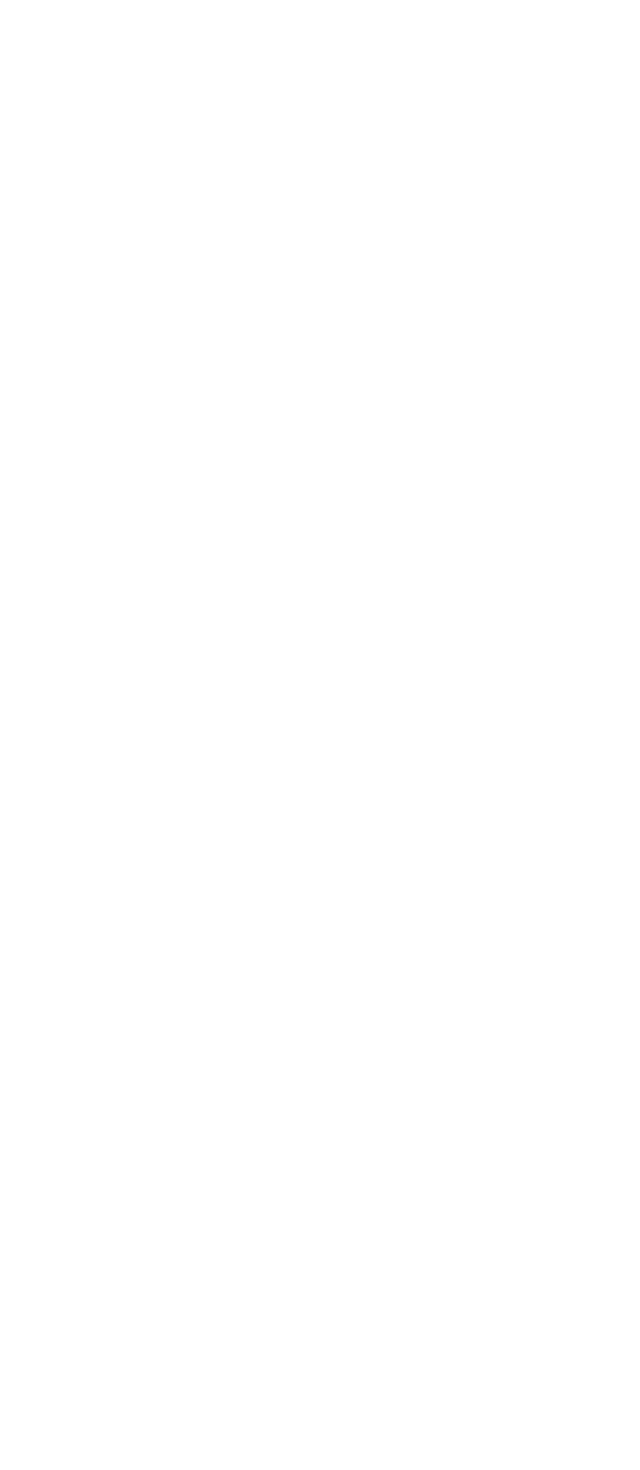
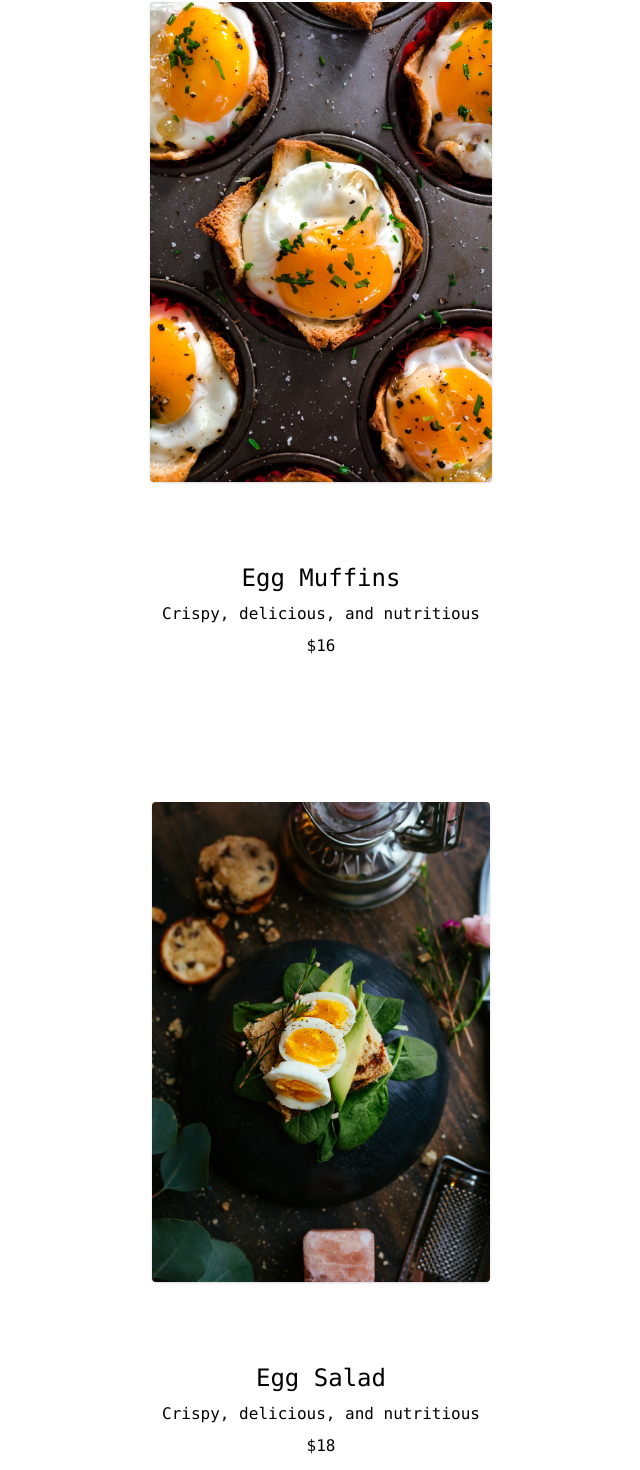
Before and after one commit to reazul7/egg-shop, a React (Create React App) app: page / in a window 1280 px wide. Shown: the part 934-2404 px from the top of the page, without its empty margins (319-959 px from the left). Before the commit the page ends 864 px from the top, so only its background shows below. Built offline with nearby package versions, Linux system fonts and the light colour scheme.

Commit message:
add content

```diff
--- a/src/App.js
+++ b/src/App.js
@@ -7,12 +7,14 @@ import {
 } from "react-router-dom";
 import NavBar from './components/NavBar';
 import Hero from './components/Hero';
+import Content from './components/Content';
 
 function App() {
   return (
     <>
       <NavBar/>
       <Hero/>
+      <Content/>
     </>
   );
 }
--- a/src/components/Content.js
+++ b/src/components/Content.js
@@ -0,0 +1,29 @@
+import React from "react";
+import imageOne from "./images/egg.jpg";
+import imageTwo from "./images/egg-2.jpg";
+
+const Content = () => {
+  return (
+    <>
+      <div className="flex flex-col justify-center items-center bg-white h-screen font-mono py-40">
+        <img src={imageOne} alt="" className="h-full rounded mb-20 shadow" />
+        <div className="flex flex-col justify-center items-center">
+          <h2 className="text-2xl mb-2">Egg Muffins</h2>
+          <p className="mb-2">Crispy, delicious, and nutritious</p>
+          <span>$16</span>
+        </div>
+      </div>
+
+      <div className="flex flex-col justify-center items-center bg-white h-screen font-mono py-40">
+        <img src={imageTwo} alt="" className="h-full rounded mb-20 shadow" />
+        <div className="flex flex-col justify-center items-center">
+          <h2 className="text-2xl mb-2">Egg Salad</h2>
+          <p className="mb-2">Crispy, delicious, and nutritious</p>
+          <span>$18</span>
+        </div>
+      </div>
+    </>
+  );
+};
+
+export default Content;
```
Also changed, not shown: src/components/images/egg-2.jpg (added), src/components/images/egg.jpg (added).
